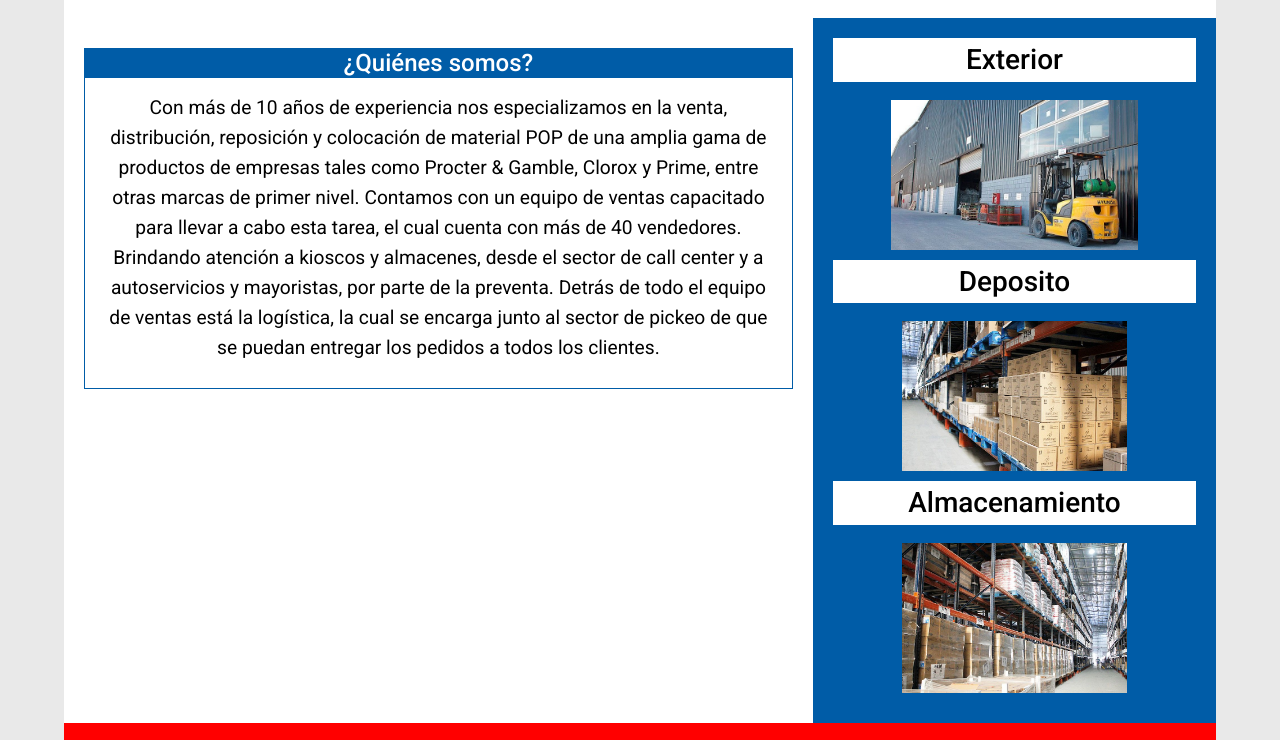
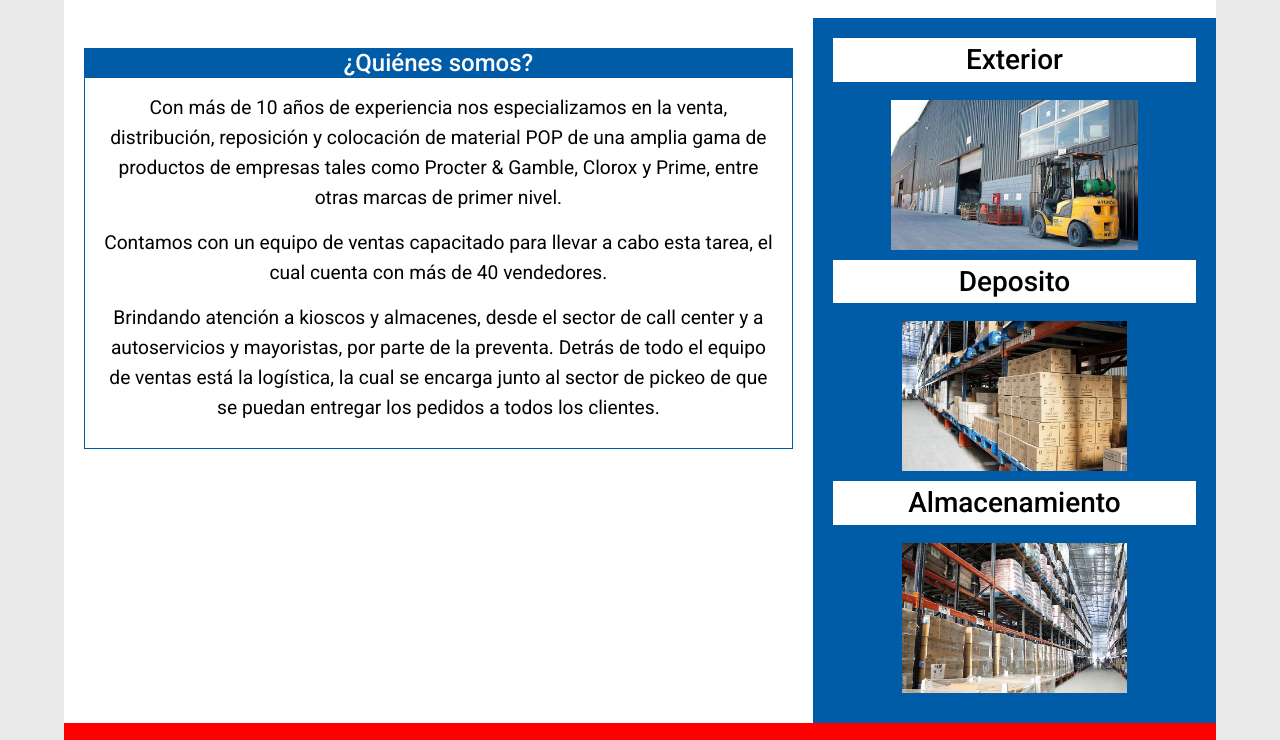
Before and after one commit to NicolasReinez/repoprueba, a plain HTML site: page index.html in a window 1280 px wide. Shown: the part 82-822 px from the top of the page. Drawn offline with nearby package versions, Linux system fonts and the light colour scheme.

Commit message:
modificacion parrafo

```diff
--- a/index.html
+++ b/index.html
@@ -32,7 +32,9 @@
 		<main class="main">
 			<section class="articulo">
 				<h2 class="titulo">¿Quiénes somos?</h2>
-				<p class="parrafo">Con más de 10 años de experiencia nos especializamos en la venta, distribución, reposición y colocación de material POP de una amplia gama de productos de empresas tales como Procter & Gamble, Clorox y Prime, entre otras marcas de primer nivel. Contamos con un equipo de ventas capacitado para llevar a cabo esta tarea, el cual cuenta con más de 40 vendedores. Brindando atención a kioscos y almacenes, desde el sector de call center y a autoservicios y mayoristas, por parte de la preventa. Detrás de todo el equipo de ventas está la logística, la cual se encarga junto al sector de pickeo de que se puedan entregar los pedidos a todos los clientes.</p>
+				<p class="parrafo">Con más de 10 años de experiencia nos especializamos en la venta, distribución, reposición y colocación de material POP de una amplia gama de productos de empresas tales como Procter & Gamble, Clorox y Prime, entre otras marcas de primer nivel.</p>
+				<p>Contamos con un equipo de ventas capacitado para llevar a cabo esta tarea, el cual cuenta con más de 40 vendedores.</p>
+				<p>Brindando atención a kioscos y almacenes, desde el sector de call center y a autoservicios y mayoristas, por parte de la preventa. Detrás de todo el equipo de ventas está la logística, la cual se encarga junto al sector de pickeo de que se puedan entregar los pedidos a todos los clientes.</p>
 			</section>
 		</main>
 
```
